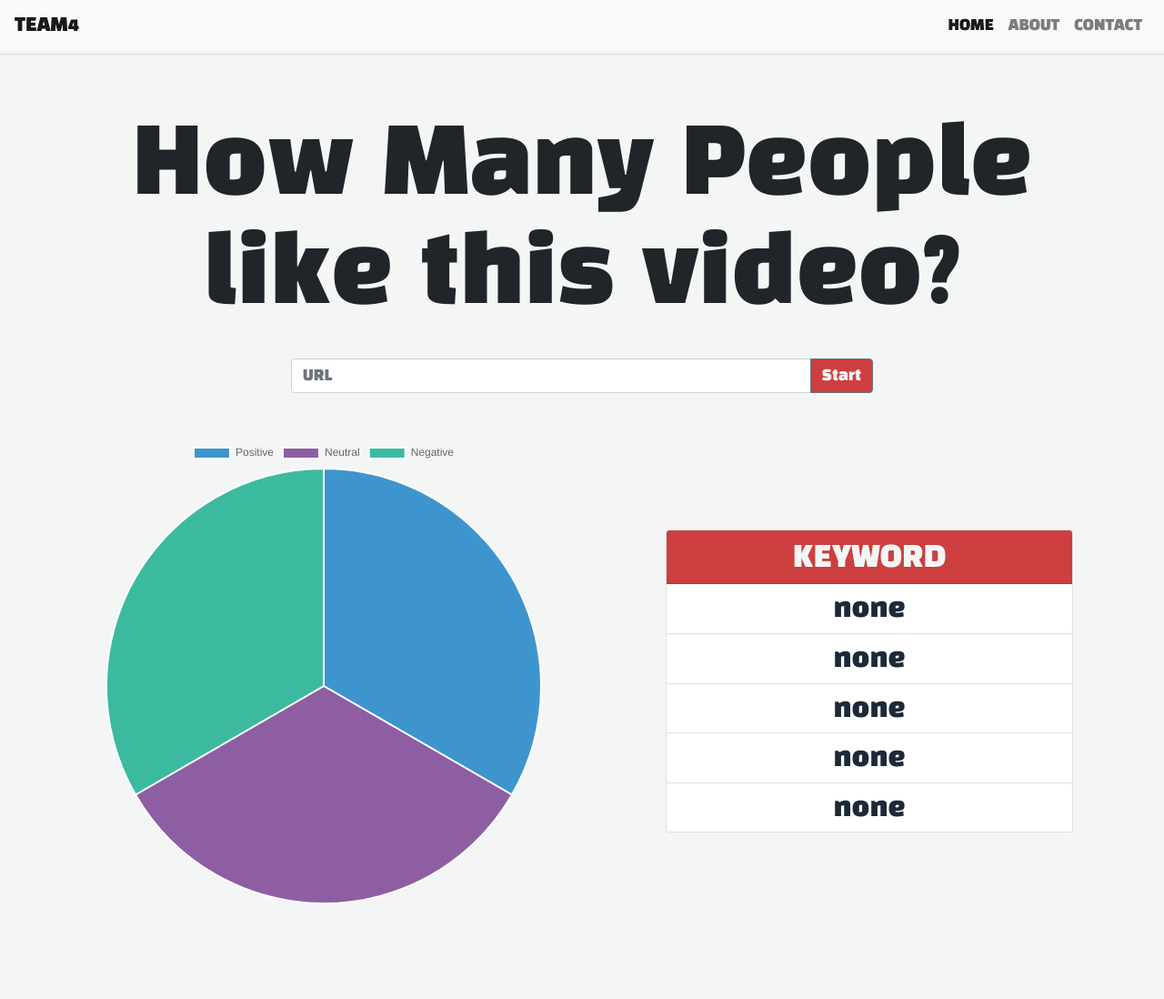
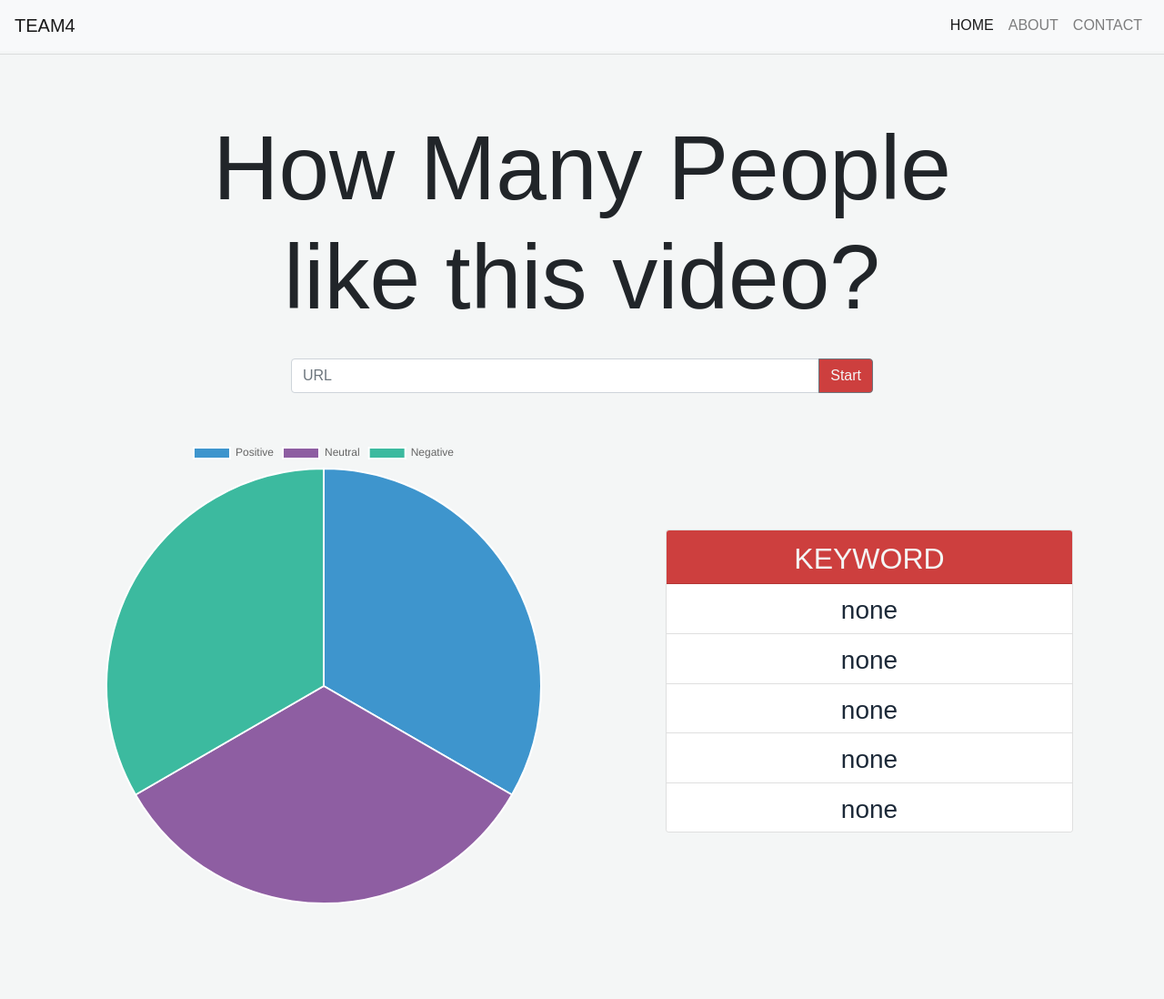
Before and after one commit to ospTEAM4/OSP_TERM, a Flask app: page / in a window 1280 px wide. Shown: the top 1098 px of the page at 91% size. Run offline with Flask 2, Linux system fonts and the light colour scheme; parts of the project's set-up code (start-up, migrations or seed data) failed here and were passed over; some libraries are stand-ins or nearby versions; some web fonts are replaced.

Commit message:
change font

```diff
--- a/static/style.css
+++ b/static/style.css
@@ -1,5 +1,5 @@
 body{
-  font-family: 'Black Han Sans', sans-serif;
+  font-family: 'DK Cool Crayon', sans-serif;
   background-color: #F4F6F6;
 }
 .lettercolor{
```
